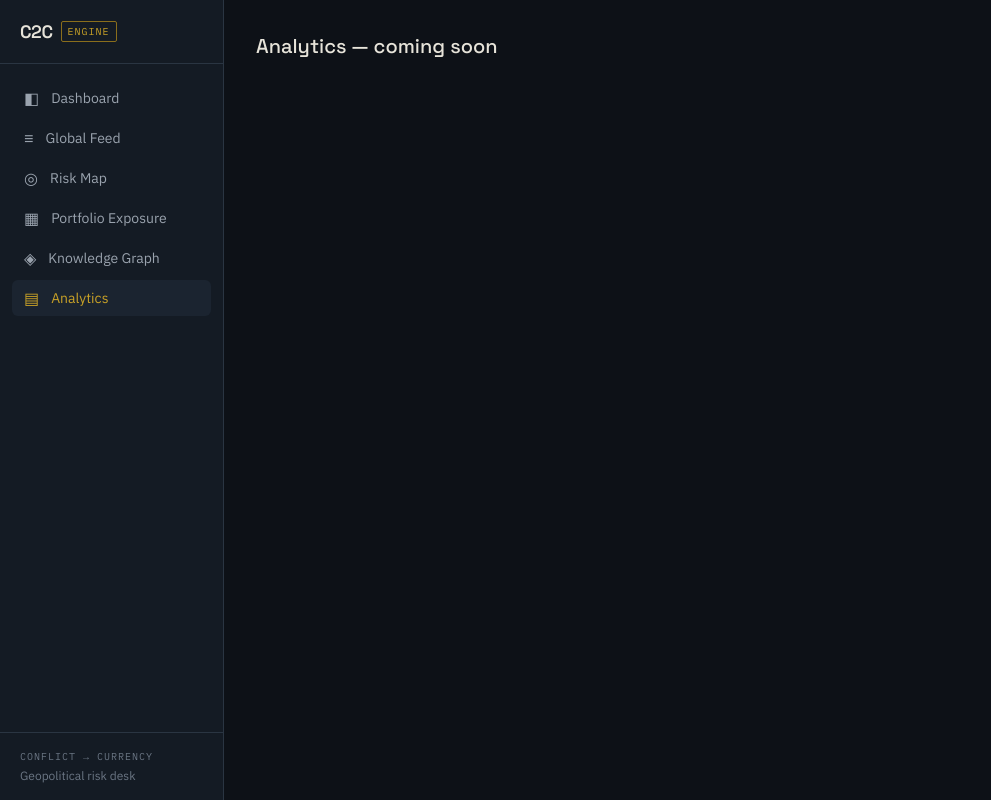
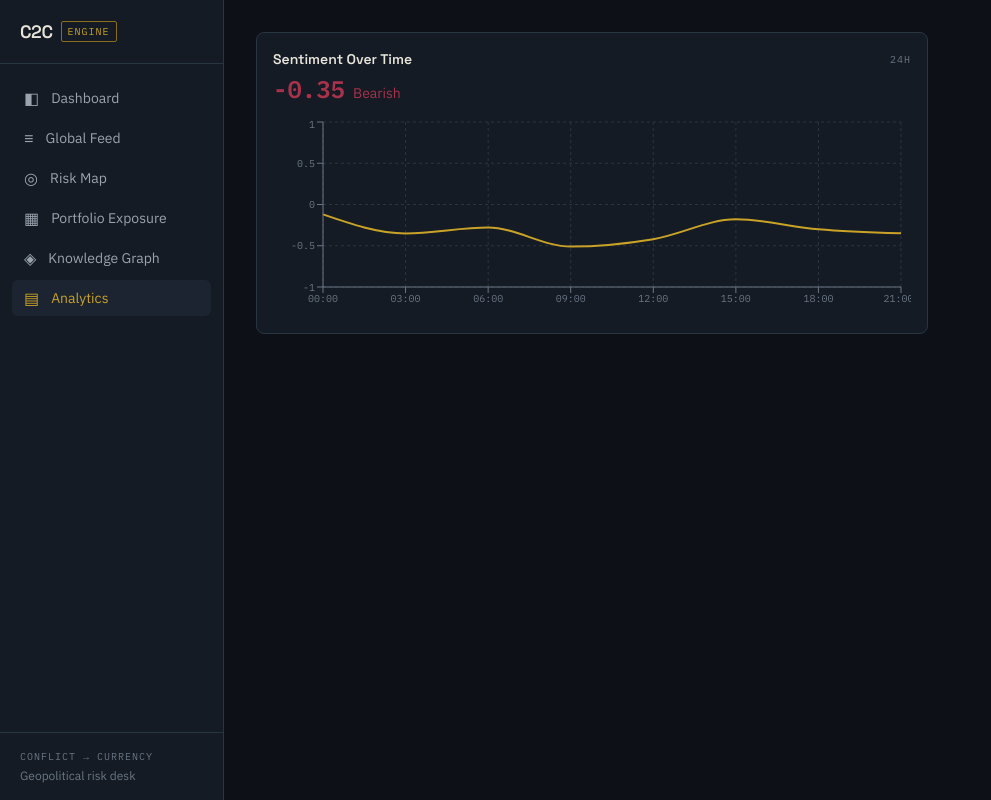
Before and after one commit to KushagraBhargava26/C2C-Engine, a React (Vite) app in the folder frontend/: page /analytics in a window 1280 px wide. Shown: the whole page, without its empty margins (0-991 px from the left). Built offline with nearby package versions, Linux system fonts and the light colour scheme.

Commit message:
frontend: added sentiment timeseries chart

```diff
--- /dev/null
+++ b/frontend/src/components/SentimentChart.jsx
@@ -0,0 +1,52 @@
+import { LineChart, Line, XAxis, YAxis, CartesianGrid, Tooltip, ResponsiveContainer } from "recharts";
+
+function formatHour(isoString) {
+  const d = new Date(isoString);
+  return d.toLocaleTimeString([], { hour: "2-digit", minute: "2-digit", hour12: false });
+}
+
+function CustomTooltip({ active, payload, label }) {
+  if (!active || !payload?.length) return null;
+  const value = payload[0].value;
+  return (
+    <div className="rounded border border-steel-light bg-ink px-2.5 py-1.5 font-mono text-xs text-parchment">
+      {formatHour(label)}: <span className={value < 0 ? "text-risk-critical" : "text-risk-low"}>{value.toFixed(2)}</span>
+    </div>
+  );
+}
+
+export default function SentimentChart({ points }) {
+  const latest = points[points.length - 1]?.avgSentiment ?? 0;
+  const sentimentLabel = latest < -0.15 ? "Bearish" : latest > 0.15 ? "Bullish" : "Neutral";
+  const sentimentColor = latest < -0.15 ? "text-risk-critical" : latest > 0.15 ? "text-risk-low" : "text-bullion";
+
+  return (
+    <div className="rounded-lg border border-steel bg-ink-soft p-4">
+      <div className="mb-1 flex items-center justify-between">
+        <h2 className="font-display text-sm font-semibold text-parchment">Sentiment Over Time</h2>
+        <span className="font-mono text-[10px] uppercase tracking-widest text-parchment-faint">24H</span>
+      </div>
+      <div className="mb-3 flex items-baseline gap-2">
+        <p className={`font-mono text-2xl font-semibold ${sentimentColor}`}>{latest.toFixed(2)}</p>
+        <p className={`text-sm ${sentimentColor}`}>{sentimentLabel}</p>
+      </div>
+
+      <div style={{ height: 200 }}>
+        <ResponsiveContainer width="100%" height="100%">
+          <LineChart data={points} margin={{ top: 5, right: 10, left: -10, bottom: 0 }}>
+            <CartesianGrid strokeDasharray="3 3" stroke="#2A3542" />
+            <XAxis
+              dataKey="timestamp"
+              tickFormatter={formatHour}
+              stroke="#6B7684"
+              tick={{ fontSize: 10, fontFamily: "IBM Plex Mono" }}
+            />
+            <YAxis domain={[-1, 1]} stroke="#6B7684" tick={{ fontSize: 10, fontFamily: "IBM Plex Mono" }} />
+            <Tooltip content={<CustomTooltip />} />
+            <Line type="monotone" dataKey="avgSentiment" stroke="#C9A227" strokeWidth={2} dot={false} />
+          </LineChart>
+        </ResponsiveContainer>
+      </div>
+    </div>
+  );
+}
--- /dev/null
+++ b/frontend/src/data/mockAnalytics.js
@@ -0,0 +1,44 @@
+// Mirrors GET /api/v1/analytics/sentiment-timeseries and
+// GET /api/v1/analytics/sector-impact from CONTRACT.md v2, Endpoint G.
+
+const SENTIMENT_POINTS = [
+  { timestamp: "2026-07-04T00:00:00Z", avgSentiment: -0.12 },
+  { timestamp: "2026-07-04T03:00:00Z", avgSentiment: -0.35 },
+  { timestamp: "2026-07-04T06:00:00Z", avgSentiment: -0.28 },
+  { timestamp: "2026-07-04T09:00:00Z", avgSentiment: -0.51 },
+  { timestamp: "2026-07-04T12:00:00Z", avgSentiment: -0.42 },
+  { timestamp: "2026-07-04T15:00:00Z", avgSentiment: -0.18 },
+  { timestamp: "2026-07-04T18:00:00Z", avgSentiment: -0.3 },
+  { timestamp: "2026-07-04T21:00:00Z", avgSentiment: -0.35 },
+];
+
+const SECTOR_IMPACT = [
+  { sector: "Energy", avgExposureScore: 61.4, incidentCount: 18 },
+  { sector: "Banking", avgExposureScore: 58.2, incidentCount: 9 },
+  { sector: "Defense", avgExposureScore: 55.7, incidentCount: 15 },
+  { sector: "Technology", avgExposureScore: 49.3, incidentCount: 11 },
+  { sector: "Manufacturing", avgExposureScore: 46.8, incidentCount: 12 },
+  { sector: "Agriculture", avgExposureScore: 38.6, incidentCount: 6 },
+];
+
+const INCIDENT_VOLUME = [
+  { day: "Jun 28", count: 14 },
+  { day: "Jun 29", count: 18 },
+  { day: "Jun 30", count: 12 },
+  { day: "Jul 01", count: 21 },
+  { day: "Jul 02", count: 16 },
+  { day: "Jul 03", count: 19 },
+  { day: "Jul 04", count: 23 },
+];
+
+export function getMockSentimentTimeseries() {
+  return { window: "24h", points: SENTIMENT_POINTS };
+}
+
+export function getMockSectorImpact() {
+  return { sectors: SECTOR_IMPACT };
+}
+
+export function getMockIncidentVolume() {
+  return { days: INCIDENT_VOLUME };
+}
--- a/frontend/src/pages/Analytics.jsx
+++ b/frontend/src/pages/Analytics.jsx
@@ -1,3 +1,14 @@
+import SentimentChart from "../components/SentimentChart.jsx";
+import { getMockSentimentTimeseries } from "../data/mockAnalytics.js";
+
 export default function Analytics() {
-  return <div className="p-8 text-parchment font-display text-xl">Analytics — coming soon</div>;
+  const { points } = getMockSentimentTimeseries();
+
+  return (
+    <div className="p-8">
+      <div className="max-w-2xl">
+        <SentimentChart points={points} />
+      </div>
+    </div>
+  );
 }
```
